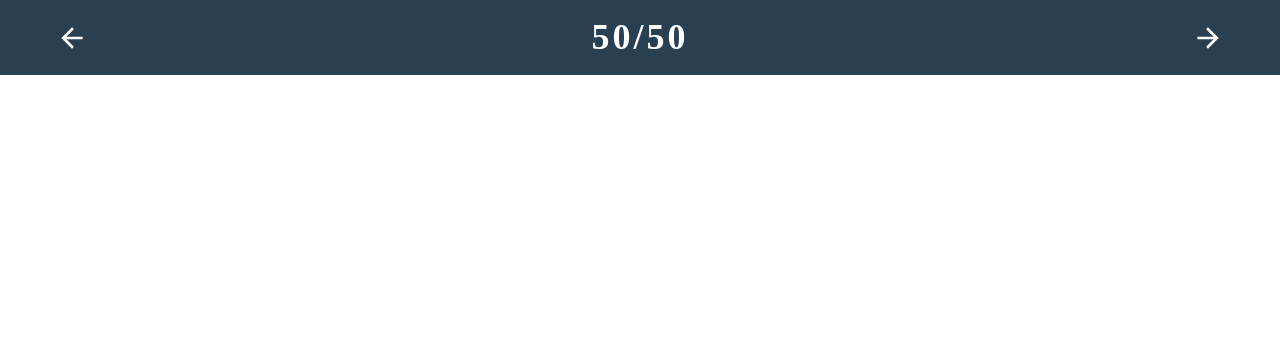
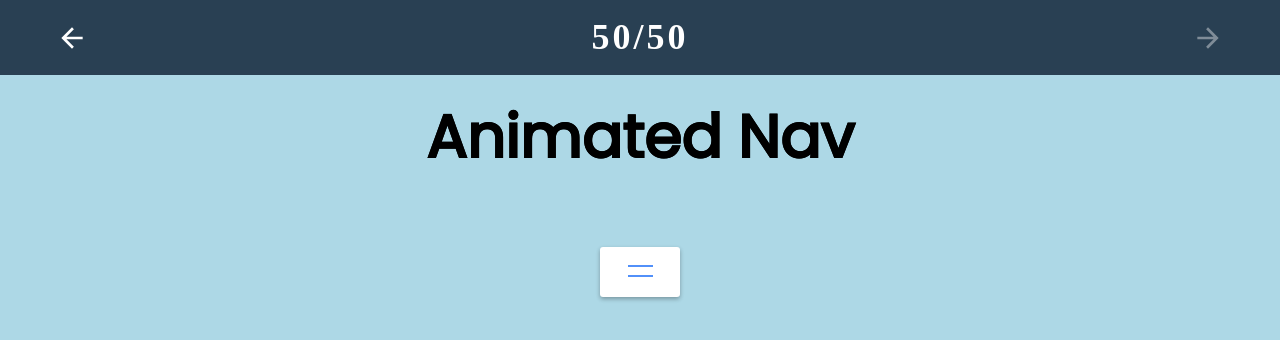
Before and after one commit to cjfritz9/50-projects-50-days, a React (Create React App) app: page /components/14 in a window 1280 px wide. Before the commit this address had no page. Shown: the top 340 px of the page. Built offline with nearby package versions, Linux system fonts and the light colour scheme; a web font is replaced by a local one.

Commit message:
animated nav component added

```diff
--- a/src/components/App.tsx
+++ b/src/components/App.tsx
@@ -14,6 +14,7 @@ import RotatingNavigation from './pages/rotating-navigation/RotatingNavigation';
 import Boxes from './pages/scroll-animation/Boxes';
 import SoundBoard from './pages/soundboard/SoundBoard';
 import SplitLanding from './pages/split-landing/SplitLanding';
+import AnimatedNav from './pages/animated-navigation/AnimatedNav';
 
 const App: React.FC = () => {
   const navigate = Router.useNavigate()
@@ -41,6 +42,7 @@ const App: React.FC = () => {
         <Router.Route path='/components/11' element={<KeyCodes />} />
         <Router.Route path='/components/12' element={<FAQCollapse />} />
         <Router.Route path='/components/13' element={<OptionPicker />} />
+        <Router.Route path='/components/14' element={<AnimatedNav />} />
       </Router.Routes>
     </div>
   );
--- a/src/components/Header.tsx
+++ b/src/components/Header.tsx
@@ -8,7 +8,7 @@ const Header: React.FC = () => {
   const [isNextDisabled, setIsNextDisabled] = React.useState<boolean>(false);
   const navigate = useNavigate();
 
-  const numOfComponents = 13;
+  const numOfComponents = 14;
 
   const navHandler = (button: string): void => {
     const url = window.location.href;
--- a/src/components/Title.tsx
+++ b/src/components/Title.tsx
@@ -4,8 +4,8 @@ import TitleProps from '../models/Props';
 
 const Title: React.FC<TitleProps> = ({
   title,
-  color,
-  font,
+  color = 'black',
+  font = 'Poppins',
   shadow = `0px 0px 0px ${color}`
 }) => {
   return (
@@ -16,6 +16,7 @@ const Title: React.FC<TitleProps> = ({
       textShadow={shadow}
       color={color}
       fontFamily={font}
+      textAlign='center'
     >
       {title}
     </Chakra.Heading>
--- /dev/null
+++ b/src/components/pages/animated-navigation/AnimatedNav.tsx
@@ -0,0 +1,216 @@
+import * as React from 'react';
+import * as Chakra from '@chakra-ui/react';
+import * as FM from 'framer-motion';
+import Title from '../../Title';
+
+const ChakraNav = Chakra.chakra(FM.motion.div, {
+  shouldForwardProp: (prop) =>
+    FM.isValidMotionProp(prop) || Chakra.shouldForwardProp(prop)
+});
+
+const AnimatedNav: React.FC = () => {
+  const [isOpen, setIsOpen] = React.useState<boolean>(false);
+
+  return (
+    <Chakra.Box
+      bgColor='lightblue'
+      display='flex'
+      flexDir='column'
+      alignItems='center'
+      minH='100vh'
+      overflow='hidden'
+    >
+      <Title title='Animated Nav' />
+      <ChakraNav
+        animate={
+          isOpen ? { width: ['80px', '350px'] } : { width: ['350px', '80px'] }
+        }
+        //@ts-ignore
+        transition={{
+          duration: 1,
+          ease: 'easeInOut'
+        }}
+        display='flex'
+        alignItems='center'
+        justifyContent='center'
+        bgColor='white'
+        p='10px'
+        w='80px'
+        borderRadius='3px'
+        boxShadow='0 2px 4px rgba(0, 0, 0, 0.3)'
+      >
+        <Chakra.List
+          as={ChakraNav}
+          animate={
+            isOpen ? { width: ['0%', '100%'] } : { width: ['100%', '0%'] }
+          }
+          //@ts-ignore
+
+          transition={{
+            duration: 0.6,
+            ease: 'easeInOut'
+          }}
+          display='flex'
+          listStyleType='none'
+          pos='relative'
+          p='0'
+          m='0'
+        >
+          <Chakra.ListItem
+            as={ChakraNav}
+            pos='absolute'
+            top='-12px'
+            left='0px'
+            display={isOpen ? 'block' : 'none'}
+            animate={
+              isOpen ? { opacity: ['0%', '100%'] } : { opacity: ['100%', '0%'] }
+            }
+            //@ts-ignore
+
+            transition={{
+              duration: 0.6,
+              ease: 'easeInOut'
+            }}
+          >
+            <Chakra.Link
+              pos='relative'
+              color='black'
+              textDecor='none'
+              mx='10px'
+              pointerEvents={isOpen ? 'fill' : 'none'}
+            >
+              Home
+            </Chakra.Link>
+          </Chakra.ListItem>
+          <Chakra.ListItem
+            as={ChakraNav}
+            pos='absolute'
+            top='-12px'
+            left='4rem'
+            display={isOpen ? 'block' : 'none'}
+            animate={isOpen ? { opacity: '100%' } : { opacity: '0%' }}
+            //@ts-ignore
+
+            transition={{
+              duration: 0.6,
+              ease: 'easeInOut'
+            }}
+          >
+            <Chakra.Link
+              pos='relative'
+              color='black'
+              textDecor='none'
+              mx='10px'
+              pointerEvents={isOpen ? 'fill' : 'none'}
+            >
+              Products
+            </Chakra.Link>
+          </Chakra.ListItem>
+          <Chakra.ListItem
+            as={ChakraNav}
+            pos='absolute'
+            top='-12px'
+            left='9rem'
+            display={isOpen ? 'block' : 'none'}
+            animate={isOpen ? { opacity: '100%' } : { opacity: '0%' }}
+            //@ts-ignore
+
+            transition={{
+              duration: 0.6,
+              ease: 'easeInOut'
+            }}
+          >
+            <Chakra.Link
+              pos='relative'
+              color='black'
+              textDecor='none'
+              mx='10px'
+              pointerEvents={isOpen ? 'fill' : 'none'}
+            >
+              About
+            </Chakra.Link>
+          </Chakra.ListItem>
+          <Chakra.ListItem
+            as={ChakraNav}
+            pos='absolute'
+            top='-12px'
+            left='13rem'
+            display={isOpen ? 'block' : 'none'}
+            animate={isOpen ? { opacity: '100%' } : { opacity: '0%' }}
+            //@ts-ignore
+            transition={{
+              duration: 0.6,
+              ease: 'easeInOut'
+            }}
+          >
+            <Chakra.Link
+              pos='relative'
+              color='black'
+              textDecor='none'
+              mx='10px'
+              pointerEvents={isOpen ? 'fill' : 'none'}
+            >
+              Contact
+            </Chakra.Link>
+          </Chakra.ListItem>
+        </Chakra.List>
+        <Chakra.Button
+          id='toggle'
+          bgColor='transparent'
+          border={0}
+          cursor='pointer'
+          p='0'
+          m='0'
+          h='30px'
+          w='30px'
+          _hover={{ bgColor: 'transparent' }}
+          onClick={() => setIsOpen(!isOpen)}
+        >
+          <Chakra.Box
+            as={ChakraNav}
+            animate={
+              isOpen
+                ? { rotate: ['0deg', '-45deg'], translateY: '5.05px' }
+                : { rotate: ['-45deg', '0deg'], translateY: '0px' }
+            }
+            //@ts-ignore
+
+            transition={{
+              duration: 0.6,
+              ease: 'easeInOut'
+            }}
+            bgColor='#5290F9'
+            h='2px'
+            w='25px'
+            pos='absolute'
+            top='8px'
+            p='0'
+            m='0'
+          ></Chakra.Box>
+          <Chakra.Box
+            as={ChakraNav}
+            animate={
+              isOpen
+                ? { rotate: ['0deg', '45deg'], translateY: '-5.05px' }
+                : { rotate: ['45deg', '0deg'], translateY: '0px' }
+            }
+            //@ts-ignore
+
+            transition={{
+              duration: 0.6,
+              ease: 'easeInOut'
+            }}
+            bgColor='#5290F9'
+            h='2px'
+            w='25px'
+            pos='absolute'
+            top='18px'
+            p='0'
+            m='0'
+          ></Chakra.Box>
+        </Chakra.Button>
+      </ChakraNav>
+    </Chakra.Box>
+  );
+};
+export default AnimatedNav;
--- a/src/models/Props.ts
+++ b/src/models/Props.ts
@@ -2,8 +2,8 @@ import Fonts from "./Fonts";
 
 type TitleProps = {
   title: string;
-  color: string;
-  font: Fonts;
+  color?: string;
+  font?: Fonts;
   shadow?: string;
 };
 
```
